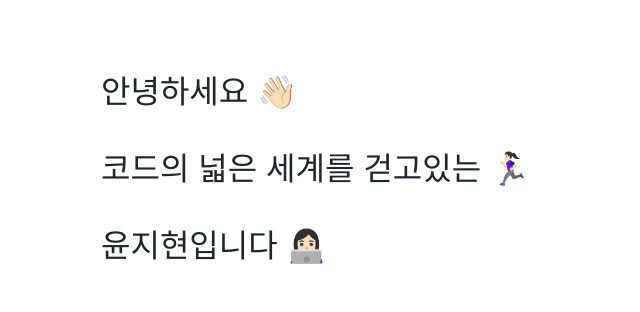
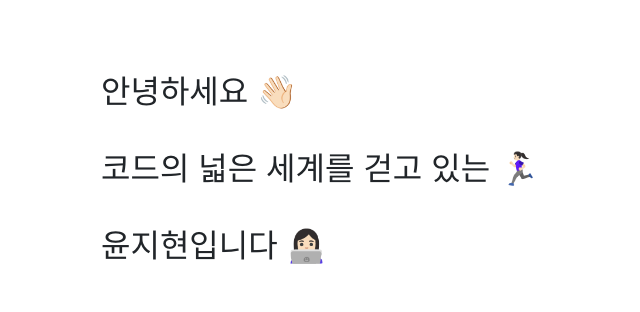
Before and after one commit to yzinnie/JSportfolio, a plain HTML site: page index.html in a window 1280 px wide. Shown: the part 230-542 px from the top of the page, 27-667 px from the left. Drawn offline with nearby package versions, Linux system fonts and the light colour scheme; a web font is replaced by a local one.

Commit message:
Update index.html

```diff
--- a/index.html
+++ b/index.html
@@ -34,7 +34,7 @@
         <span>
           <h2>
             안녕하세요 👋🏻 <br /><br />
-            코드의 넓은 세계를 걷고있는 🏃🏻‍♀️
+            코드의 넓은 세계를 걷고 있는 🏃🏻‍♀️
             <br /><br />윤지현입니다 👩🏻‍💻
           </h2>
         </span>
```
